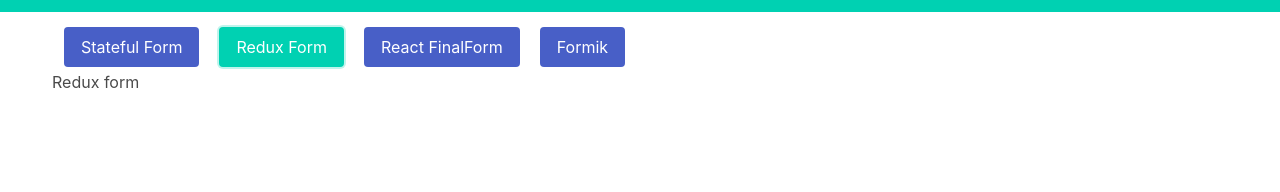
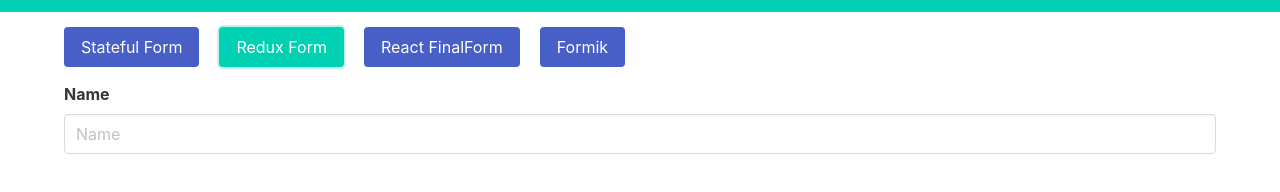
Before and after one commit to barttom/react-forms-comparison, a React (Create React App) app: page / in a window 1280 px wide. Both pictures are taken after a click on the button "Redux Form". Shown: the part 120-312 px from the top of the page. Built offline with nearby package versions, Linux system fonts and the light colour scheme.

Commit message:
#9 add basic redux form config with first field

```diff
--- a/package.json
+++ b/package.json
@@ -6,7 +6,10 @@
     "bulma": "^0.7.5",
     "react": "^16.8.6",
     "react-dom": "^16.8.6",
-    "react-scripts": "3.0.1"
+    "react-redux": "^7.1.0",
+    "react-scripts": "3.0.1",
+    "redux": "^4.0.4",
+    "redux-form": "^8.2.5"
   },
   "scripts": {
     "start": "react-scripts start",
--- /dev/null
+++ b/src/Components/FormsSwitcher/ReduxFormFields.js
@@ -0,0 +1,25 @@
+import React from 'react';
+import { Field, reduxForm } from 'redux-form';
+
+const ReduxFormFields = () => {
+  return (
+    <form action="">
+      <div className="field">
+        <label className="label">Name</label>
+        <div className="control">
+          <Field
+            name="name"
+            component="input"
+            className={`input`}
+            type="text"
+            placeholder="Name"
+          />
+        </div>
+      </div>
+    </form>
+  );
+};
+
+export default reduxForm({
+  form: 'order',
+})(ReduxFormFields);
--- a/src/Components/FormsSwitcher/index.js
+++ b/src/Components/FormsSwitcher/index.js
@@ -1,9 +1,8 @@
-import React, { Fragment, useState } from 'react';
+import React, { useState } from 'react';
 import './style.css'
 import StatefulForm from "../StatefulForm";
 import LightSaber from "../LightSaber";
-
-
+import ReduxFormProvider from "../ReduxForm";
 
 const FormsSwitcher = ({onSendForm}) => {
   const [tabId, setTabId] = useState(0);
@@ -16,17 +15,17 @@
     switch (tabId) {
       case 0:
         return (
-          <Fragment>
+          <div className="columns">
             <div className="column">
               <StatefulForm onSendForm={onSendForm} onChangeData={setStatefulFormData}/>
             </div>
             <div className="column">
               <LightSaber {...statefulFormData} />
             </div>
-          </Fragment>
+          </div>
         );
       case 1:
-        return <div>Redux form</div>;
+        return <ReduxFormProvider />;
       case 2:
         return <div>React Final form</div>;
       case 3:
@@ -51,9 +50,7 @@
         ))}
       </div>
       <div className="forms-switcher__content">
-        <div className="columns">
-          {displayFormContent(tabId)}
-        </div>
+        {displayFormContent(tabId)}
       </div>
     </div>
   );
--- /dev/null
+++ b/src/Components/ReduxForm/index.js
@@ -0,0 +1,26 @@
+import React from 'react';
+import { Provider } from 'react-redux';
+import { combineReducers, createStore } from 'redux';
+import { reducer as formReducer } from 'redux-form'
+import ReduxFormFields from "../FormsSwitcher/ReduxFormFields";
+
+const mainReducer = combineReducers({
+  form: formReducer
+});
+
+const store = createStore(mainReducer, window.__REDUX_DEVTOOLS_EXTENSION__ && window.__REDUX_DEVTOOLS_EXTENSION__());
+
+const ReduxFormProvider = () => {
+  return (
+    <Provider store={store}>
+      <div className="columns">
+        <div className="column">
+          <ReduxFormFields />
+        </div>
+      </div>
+    </Provider>
+
+  );
+};
+
+export default ReduxFormProvider;
```
Also changed, not shown: 1 other file (tests, documents, lock files or other folders).
